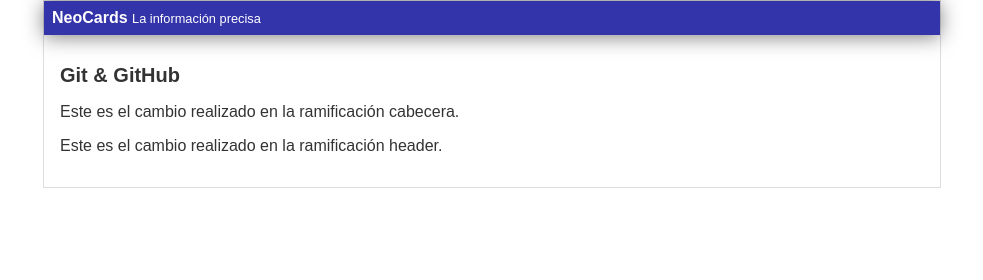
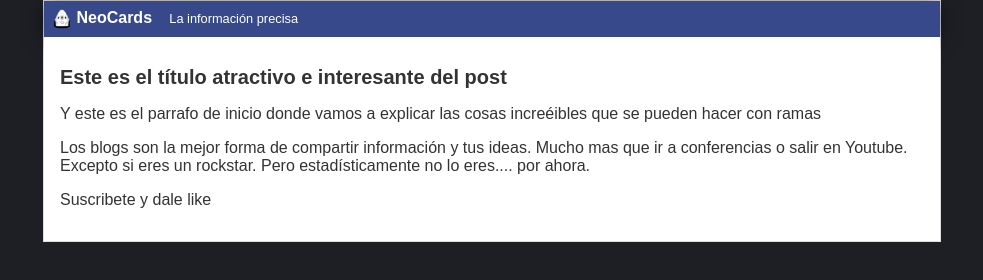
Before and after one commit to CarlosBrignardello/apuntes-git, a plain HTML site: page SITIO WEB/index.html in a window 1280 px wide. Shown: the whole page, without its empty margins (148-1131 px from the left). Drawn offline with Linux system fonts and the light colour scheme.

Commit message:
Fue añadida una imagen y configurado el estilo (fondo y color header)

```diff
--- a/SITIO WEB/index.html
+++ b/SITIO WEB/index.html
@@ -5,18 +5,20 @@
     <meta name="viewport" content="width=device-width, initial-scale=1.0">
     <meta http-equiv="X-UA-Compatible" content="ie=edge">
     <link rel="stylesheet" href="./styles.css">
-    <title>Document</title>
+    <title>Bienvenido a Hyperblog 2.0</title>
 </head>
 <body>
     <div class="container">
         <div class="cabecera">
+                <img class="logo" src="./img/dragon.png" />
                 NeoCards
                 <span class="tagline">La información precisa</span>
         </div>
         <div class="posts">
-            <h1>Git & GitHub</h1>
-            <p>Este es el cambio realizado en la ramificación cabecera.</p>
-            <p>Este es el cambio realizado en la ramificación header.</p>
+            <h1>Este es el título atractivo e interesante del post</h1>
+            <p>Y este es el parrafo de inicio donde vamos a explicar las cosas increéibles que se pueden hacer con ramas</p>
+            <p>Los blogs son la mejor forma de compartir información y tus ideas. Mucho mas que ir a conferencias o salir en Youtube. Excepto si eres un rockstar. Pero estadísticamente no lo eres.... por ahora.</p>
+            <p>Suscribete y dale like</p>
         </div>
     </div>
 
--- a/SITIO WEB/styles.css
+++ b/SITIO WEB/styles.css
@@ -1,28 +1,39 @@
-body{
+body
+{
+    background: #1e1f24;
+    color: #333;
     text-align: center;
-    color: #333;
     font-family: Arial;
     font-size: 16px;
     margin: 0;
     padding: 0;
 }
 
-.cabecera{
-    background: #33A;
+.cabecera
+{
+    background: #37488b;
     box-shadow: 0px 2px 20px 0px rgba(0,0,0,0.5);
-    color:white;
+    color: white;
     font-weight: bold;
     margin: 0;
     padding: 0.5em;
 }
 
-.cabecera .tagline{
-    margin: 1em 0 0 0;
+.cabecera .logo
+{
+    width: 20px;
+    vertical-align: middle;
+}
+
+.cabecera .tagline
+{
+    padding: 0 0 0 1em;
     font-weight: normal;
     font-size: 0.8em;
 }
 
-.container{
+.container
+{
     width: 70%;
     padding: 0;
     text-align: left;
@@ -30,10 +41,12 @@ body{
     margin: 0 auto;
 }
 
-.container h1{
+.container h1
+{
     font-size: 20px;
 }
-
-.posts{
+.posts
+{
+    background: white;
     padding: 1em;
 }
```
Also changed, not shown: SITIO WEB/img/dragon.png (added).
